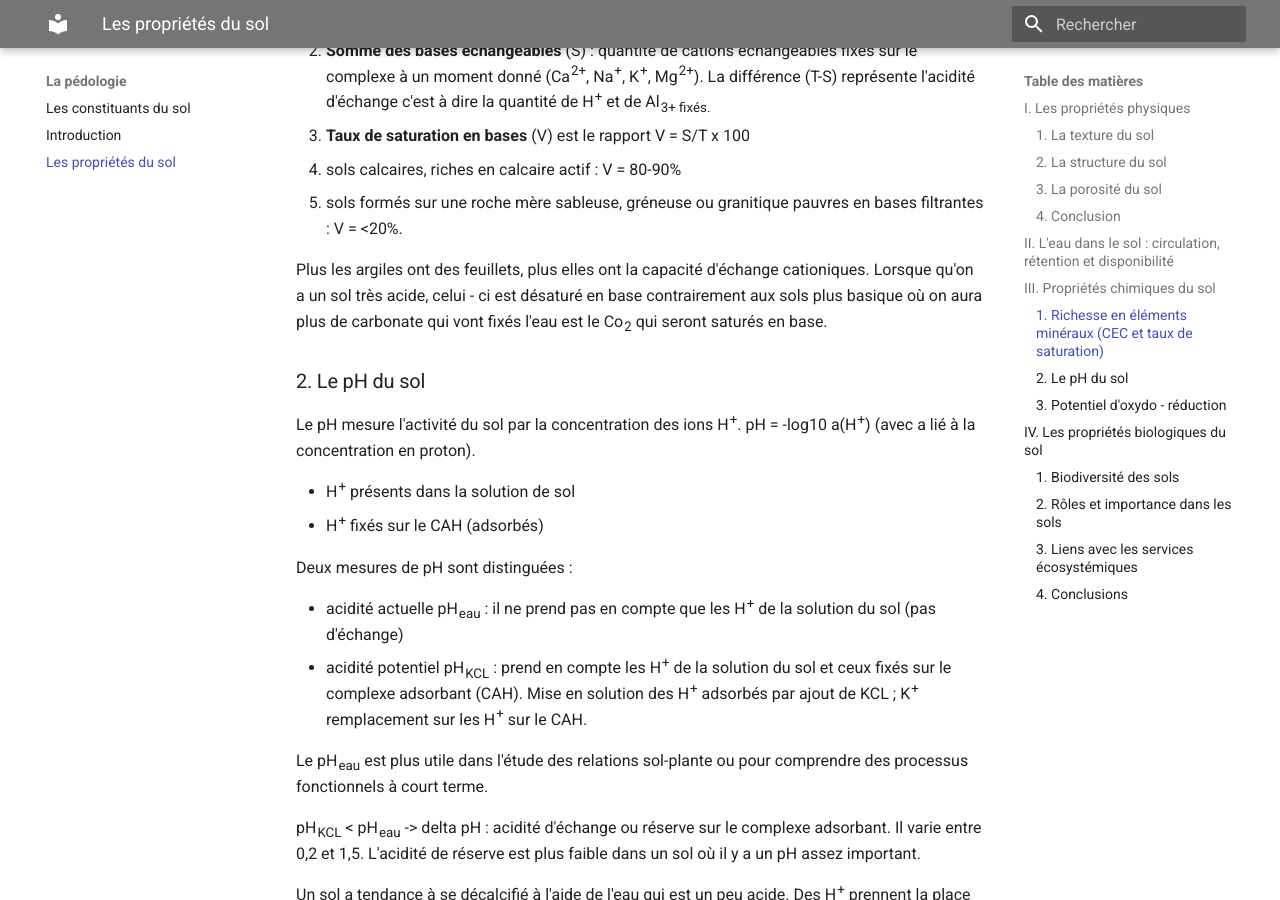
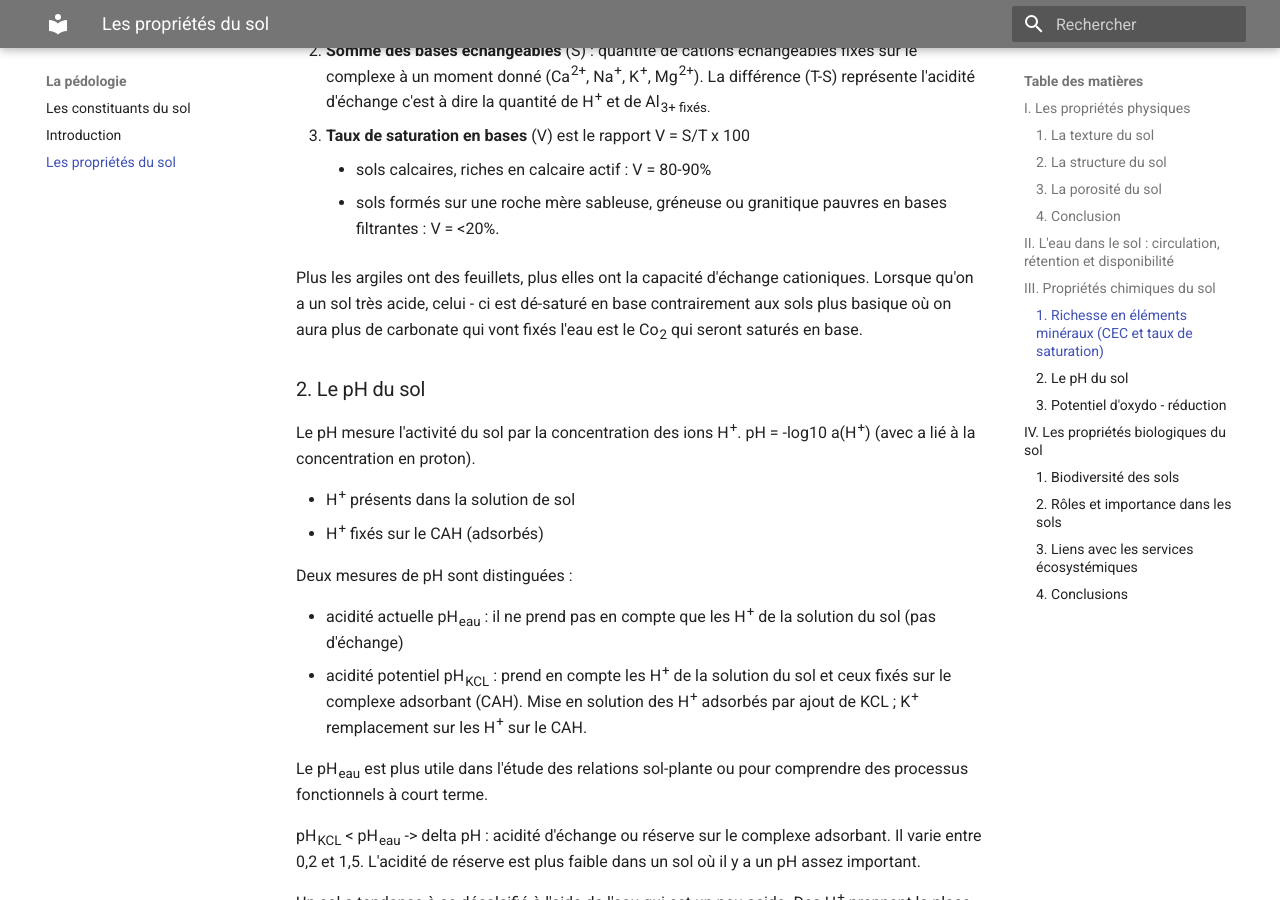
Before and after one commit to Lizeem/L3STcours, an MkDocs documentation site: the page built from Docs/La pédologie/Propriétés du sol.md, in a window 1280 px wide and 900 px high, scrolled down 7167 px. Built offline with MkDocs 1.6.1 and Material for MkDocs 9.7.7, drawn with Linux system fonts in a browser that asks for light colours; some of the changed lines change nothing that is shown; some of the changed text lies outside the part shown.

Commit message:
Update propriétés du sol

```diff
--- a/Docs/La pédologie/Propriétés du sol.md
+++ b/Docs/La pédologie/Propriétés du sol.md
@@ -41,7 +41,7 @@
 - présence d'agrégats arrondis
       - **structure grenue** : agrégats plus ou moins sphériques
       - **structure grumeleuse** : agrégats irréguliers plus ou moins agglomérés
-      - **structure micro grumeleuse ou floconneuse** : agrégats grumuleux < 1mm
+      - **structure micro grumeleuse ou floconneuse** : agrégats grumeleux < 1mm
 
 - présence d'agrégats à arêtes anguleuses
     - orientation horizontale des agrégats : **structure lamellaire**
@@ -158,10 +158,10 @@
 
 3. **Taux de saturation en bases** (V) est le rapport V = S/T x 100
 
-- sols calcaires, riches en calcaire actif : V = 80-90%
-- sols formés sur une roche mère sableuse, gréneuse ou granitique pauvres en bases filtrantes : V = <20%.
+      - sols calcaires, riches en calcaire actif : V = 80-90%
+      - sols formés sur une roche mère sableuse, gréneuse ou granitique pauvres en bases filtrantes : V = <20%.
 
-Plus les argiles ont des feuillets, plus elles ont la capacité d'échange cationiques. Lorsque qu'on a un sol très acide, celui - ci est désaturé en base contrairement aux sols plus basique où on aura plus de carbonate qui vont fixés l'eau est le Co<sub>2</sub> qui seront saturés en base.
+Plus les argiles ont des feuillets, plus elles ont la capacité d'échange cationiques. Lorsque qu'on a un sol très acide, celui - ci est dé-saturé en base contrairement aux sols plus basique où on aura plus de carbonate qui vont fixés l'eau est le Co<sub>2</sub> qui seront saturés en base.
 
 ### 2. Le pH du sol
 
@@ -379,15 +379,15 @@
 
 ### 2. Rôles et importance dans les sols
 
-1. Rôle dans la structuration des sols
+- **Rôle dans la structuration des sols**
 
 Agrégatosphère : interactions micro organismes et formations des agrégats du sol. Les vers de terre, via leur galeries vont permettre d'aérer le sol.
 
-2. Régulation des propriétés hydriques du sol
+- **Régulation des propriétés hydriques du sol**
 
 L'impact de la faune du sol sur l'infiltration et le stockage de l'eau dans le sol est mal connue. Agit en modifiant la rugosité et la porosité du sol. Effets très variables en fonction des espèces et des groupes fonctionnels.
 
-3. Décomposition des MOS et recyclages des éléments minéraux
+- **Décomposition des MOS et recyclages des éléments minéraux**
 
 Les sols assurent 60-90% de la décomposition de la MO de la production primaire des écosystèmes terrestres. Le organismes décomposeurs ont 3 types d'actions sur la MO :
 
@@ -406,16 +406,16 @@
 
 Les ingénieurs écologiques du sol modulent également la dynamique des MOS en :
 
-- produisant des biostructures organo-minérales
+- produisant des bio structures organo-minérales
 - modifiant le rapport minéralisation vs. humification
 - en protégeant physiquement la MO
 - en l'exposant à l'activité des micro organismes
 
-4. Stockage du C et régulation climatique
+- **Stockage du C et régulation climatique**
 
 Stockage ou séquestration du carbone : processus au travers duquel le CO<sub>2</sub> atmosphérique est transféré dans le pool de carbone résilient. Sujet d'actualité car il pourrait contrebalancer les émission de CO<sub>2</sub> liées à l'utilisation des énergies fossiles. Le CO<sub>2</sub> est fixé par la photosynthèse et intègre le sol par l'intermédiaire de la décomposition des tissus végétaux morts. Les structures produites par les invertébrés du sol (agrégats, boulettes fécales) protègent la MO et augmente le temps de résidence du carbone. L'action des micro organismes participent à la création d'humus : les molécules humiques ont un temps de résidence important dans le sol (plusieurs milliers d'années pour certaines). Les sols sont siège de nombreux processus impliqués dans le dynamique des MOS (biodégradation, incorporation...). Les sols constituent un réservoir de carbone considérable.
 
-5. Productivé primaire
+- **Productivé primaire**
 
 Suivant les organismes concernés :
 
@@ -443,7 +443,7 @@
 
 - **valeur intrinsèque** (valeurs éthiques ou religieuses)
 - **valeur instrumentales** (usages effectifs ou potentiels)
-    - **valeurs économiques directes** : (usages effectifs directement utilisées (ex. comme nourriture, etc..))
+    - **valeurs économiques directes** (usages effectifs directement utilisées (ex. comme nourriture, etc..))
     - **valeurs économiques indirectes** : espèces qui procurent des bénéfices sans être directement prélevées (ex. services écosystémiques, potentiel touristique, etc..)
 
 ![services écosystémiques](Images/servicesécosystémiques.PNG)
```
